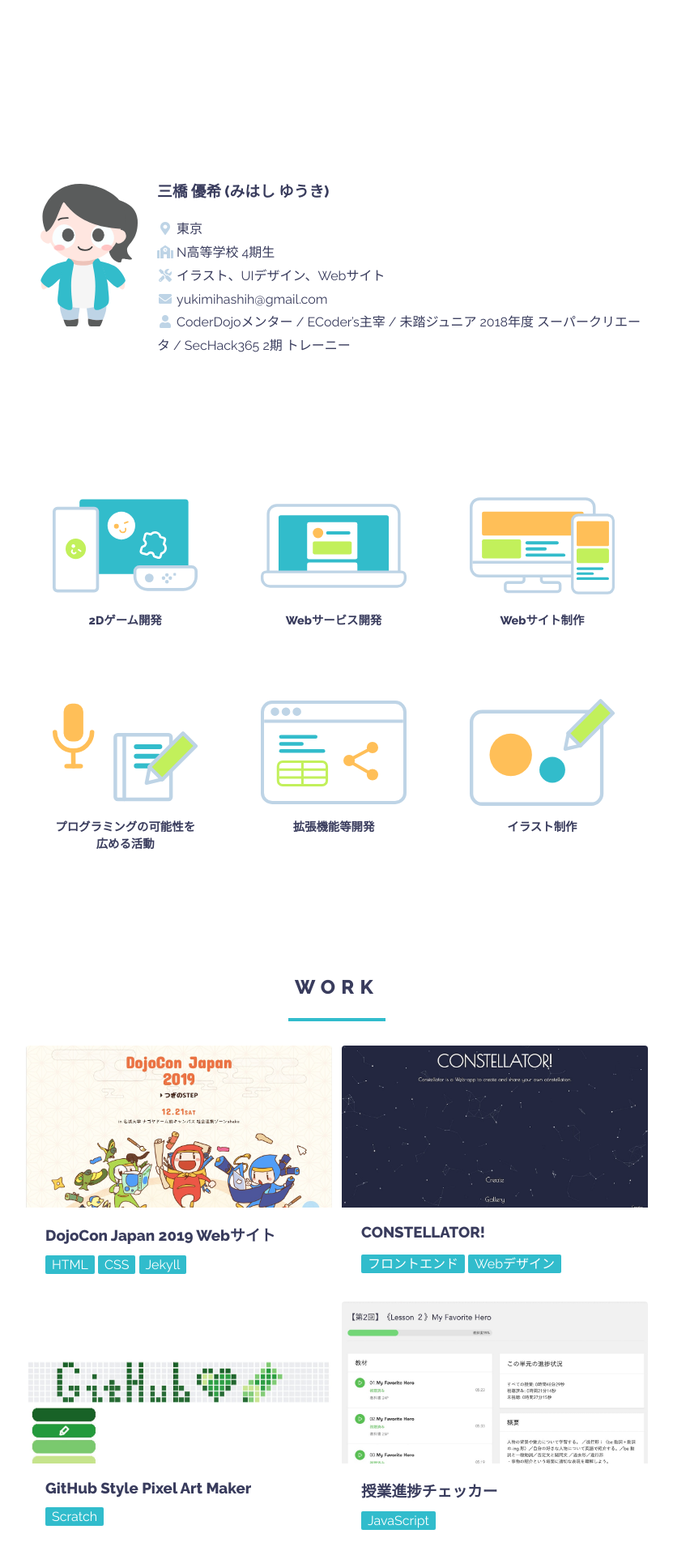
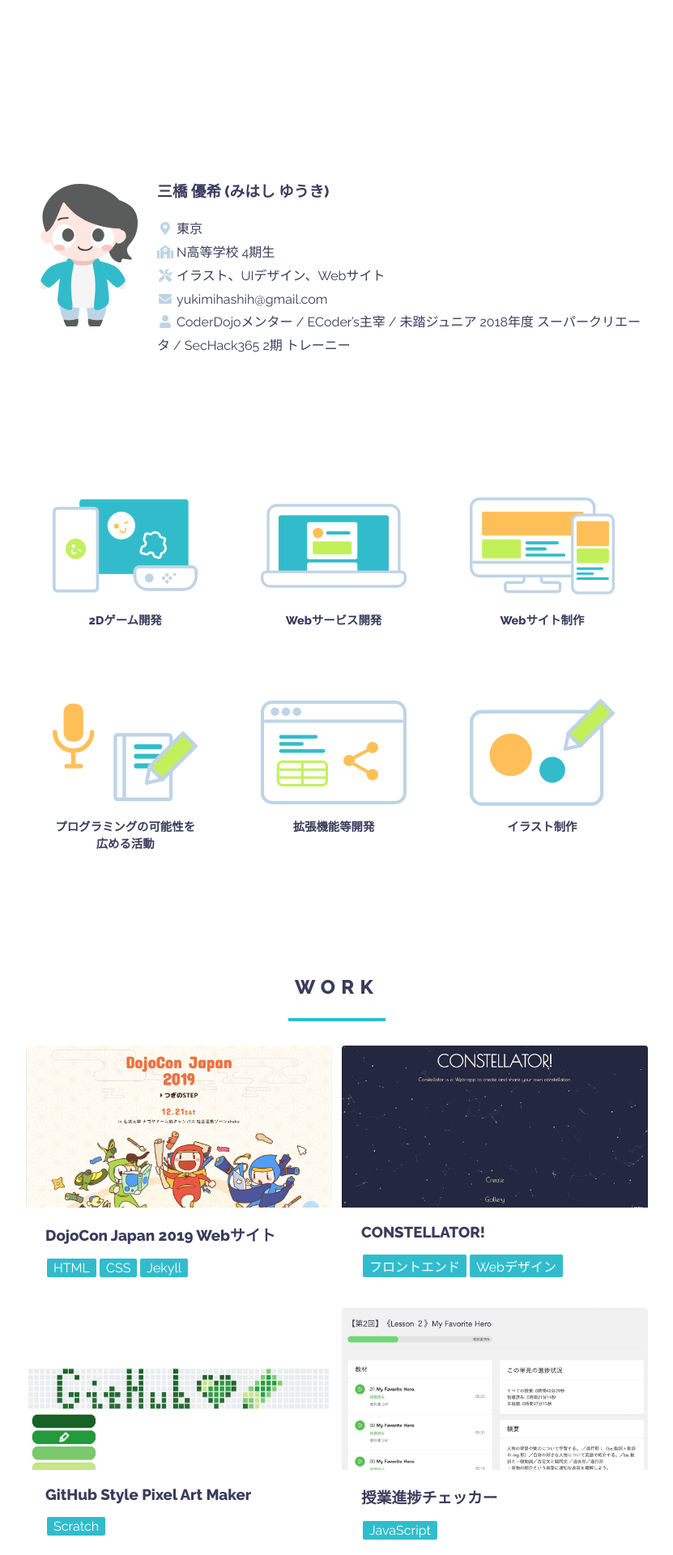
Before and after one commit to madoreenu/yuki384.github.io, a Jekyll site: the page built from index.md, in a window 1280 px wide. Shown: the part 742-2662 px from the top of the page at 81% size, without its empty margins (224-1055 px from the left). Built offline with Jekyll 4.4.1, drawn with Linux system fonts in a browser that asks for light colours; nearby versions of some CDN libraries; some web fonts are replaced.

Commit message:
タグのスタイル変更

```diff
--- a/assets/css/main.scss
+++ b/assets/css/main.scss
@@ -383,11 +383,11 @@
 }
 
 .tag{
-  display: inline;
   background-color: $maincolor;
   color: #fff;
   padding: 2px 8px;
   border-radius: 2px;
+  margin: 2px;
 }
 
 .neko{
--- a/index.md
+++ b/index.md
@@ -44,9 +44,11 @@
     {%endif%}
     <div class="prj-dsc">
       <h3>{{post.title}}</h3>
+      <div class="flex">
       {% for tag in post.tags %}
       <p class="tag">{{tag}}</p>
       {% endfor %}
+      </div>
     </div>
   </a>
   {% endfor %}
```
